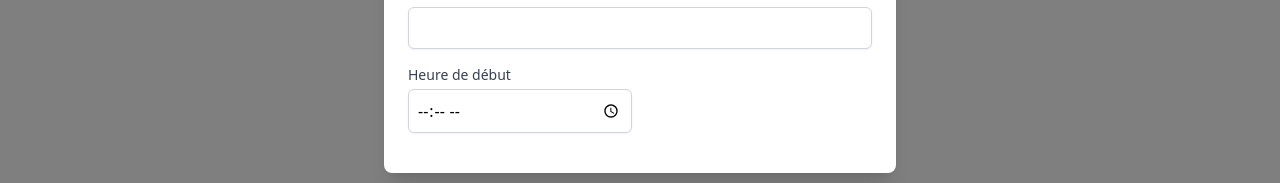
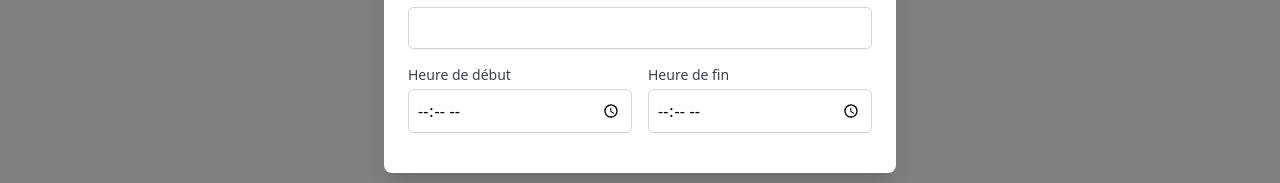
Before and after one commit to ayouberrak/Calendrier-Hebdomadaire-Planification-des-R-servations, a plain HTML site: page index.html in a window 1280 px wide. Shown: the part 358-541 px from the top of the page. Drawn offline with nearby package versions, Linux system fonts and the light colour scheme.

Commit message:
ajout de div heures de fin

```diff
--- a/index.html
+++ b/index.html
@@ -51,6 +51,11 @@
                             <label for="heure-debut" class="block text-sm font-medium text-gray-700">Heure de début</label>
                             <input type="time" id="heure-debut" class="mt-1 block w-full border border-gray-300 rounded-md shadow-sm p-2" required>
                         </div>
+                        <div>
+                            <label for="heure-fin" class="block text-sm font-medium text-gray-700">Heure de fin</label>
+                            <input type="time" id="heure-fin" class="mt-1 block w-full border border-gray-300 rounded-md shadow-sm p-2" required>
+                        </div>
+                    </div>
 
                 </form>
             </div>
```
